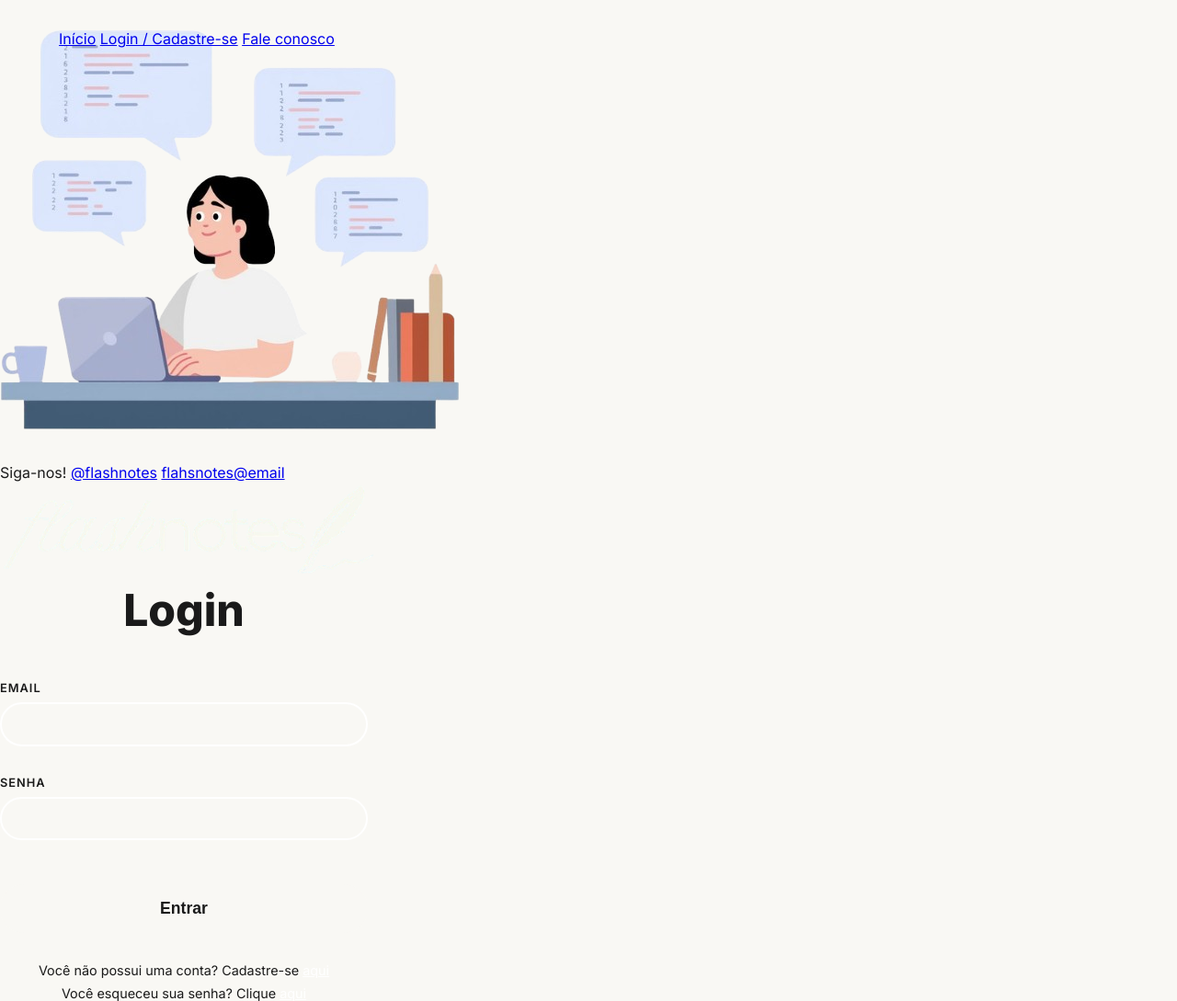
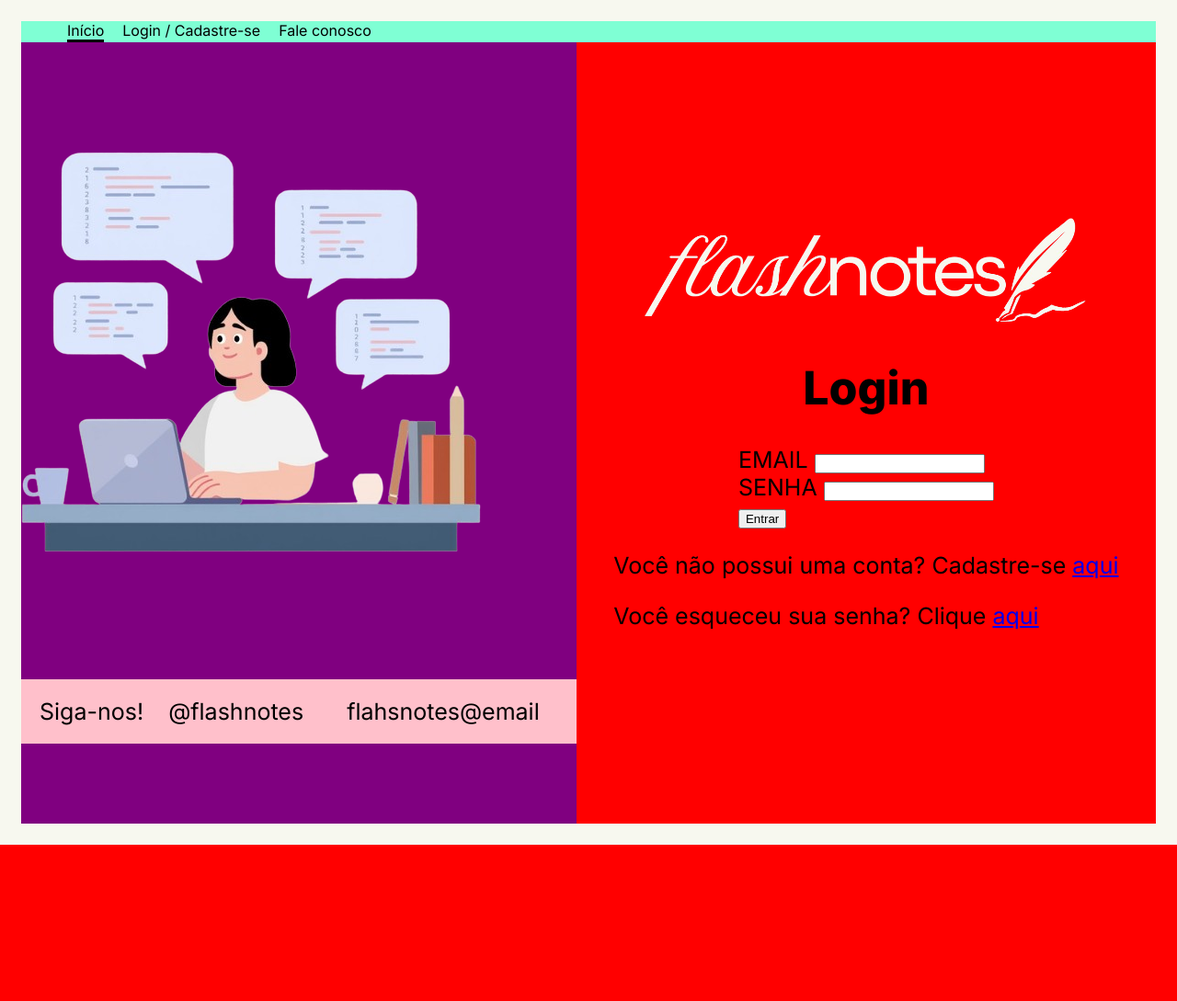
Before and after one commit to fernanda-rl/flashnotes-engsw, a PHP site: page /login.php in a window 1280 px wide. Shown: the whole page at 92% size. After the commit the page ends 919 px from the top, so only its background shows below. Run offline with PHP 8.4, Linux system fonts and the light colour scheme.

Commit message:
Add files via upload

```diff
--- a/css/login.css
+++ b/css/login.css
@@ -1,246 +1,70 @@
-:root {
-    --cor-fundo-claro: #f9f8f4;
-    --cor-azul-primario: #0066cc;
-    --cor-texto-preto: #1a1a1a;
-    --cor-texto-cinza: #4a4a4a;
-    --cor-branco: #ffffff;
-    --fonte-principal: 'Inter', sans-serif;
-    --fonte-marca: 'Pacifico', cursive;
+body{
+    background-color: #f7f8ef;
+    font-family: 'Inter', sans-serif;
+    padding: 15px; /*espaço de dentro da div em relação ao conteúdo*/
+    flex-direction: column; /*define a direção (horizontal
+    ou vertical) e a ordem (normal ou invertida) em que os itens flexíveis são organizados dentro de um contêiner flex.*/
+    display: flex;
 }
 
-* {
-    margin: 0;
-    padding: 0;
-    box-sizing: border-box;
+.navbar{
+    display: flex;
+    gap: 20px;
+    padding-left: 50px;
+    background-color: aquamarine;
 }
 
-body {
-    background-color: var(--cor-fundo-claro);
-    font-family: var(--fonte-principal);
-    color: var(--cor-texto-preto);
-    min-height: 100vh;
+.navbar a{
+    text-decoration: none;
+    color: black;
+}
+
+#ativo{
+    border-bottom: 3px solid;
+}
+
+.principal{
     display: flex;
+    flex: 1;
+    background-color: purple;
+    font-size: 25px;
+    align-items: center;
+}
+
+#espaco_imagem{
+    /*  width: 900px;*/
+    display: flex;
+    flex: 1;
+    flex-direction: column;
+    justify-content: space-between;
+}
+
+.container-login{
+    background-color: red;
+    /*width: 700px;*/
+    height: 850px;
+    align-items: center;
+    justify-content: center;
+    display: flex;
+    flex: 1;
     flex-direction: column;
 }
 
-.cabecalho {
-    padding: 2rem 5%;
-    position: absolute;
-    top: 0;
-    left: 0;
-    width: 50%; /* O menu fica apenas no lado esquerdo na imagem */
-    z-index: 10;
+#logo_c{
+    width: 492px;
+    height: 126px;
+
 }
 
-.lista-menu {
-    list-style: none;
-    display: flex;
-    gap: 2rem;
+.footer{
+    margin-top: 100px;
+    margin-bottom: 0px;
+    background-color: pink;
+    padding: 20px;
 }
 
-.lista-menu li a {
+.footer a{
     text-decoration: none;
-    color: var(--cor-texto-cinza);
-    font-size: 1.1rem;
-    position: relative;
-    padding-bottom: 5px;
+    color: black;
+    padding: 20px;
 }
-
-.lista-menu li a.ativo {
-    color: var(--cor-texto-preto);
-}
-
-.lista-menu li a.ativo::after {
-    content: '';
-    position: absolute;
-    bottom: 0;
-    left: 0;
-    width: 100%;
-    height: 3px;
-    background-color: var(--cor-azul-primario);
-}
-
-.conteudo-principal {
-    display: flex;
-    flex: 1;
-    min-height: 100vh;
-}
-
-.secao-ilustracao {
-    flex: 1;
-    display: flex;
-    flex-direction: column;
-    justify-content: center;
-    align-items: center;
-    padding: 2rem;
-    background-color: var(--cor-fundo-claro);
-}
-
-.container-ilustracao {
-    max-width: 80%;
-    margin-bottom: 2rem;
-}
-
-.imagem-ilustrativa {
-    width: 100%;
-    height: auto;
-    border-radius: 15px;
-}
-
-.rodape-links {
-    position: absolute;
-    bottom: 2rem;
-    left: 5%;
-    display: flex;
-    gap: 2rem;
-    font-size: 0.9rem;
-    color: var(--cor-texto-cinza);
-}
-
-.rodape-links a {
-    text-decoration: none;
-    color: var(--cor-texto-cinza);
-}
-
-.secao-formulario {
-    flex: 1;
-    background-color: var(--cor-azul-primario);
-    display: flex;
-    justify-content: center;
-    align-items: center;
-    color: var(--cor-branco);
-    padding: 2rem;
-}
-
-.container-login {
-    width: 100%;
-    max-width: 400px;
-    text-align: center;
-}
-
-.logo-container {
-    display: flex;
-    align-items: center;
-    justify-content: center;
-    gap: 0.5rem;
-    margin-bottom: 3rem;
-}
-
-.nome-marca {
-    font-family: var(--fonte-marca);
-    font-size: 2.5rem;
-    font-weight: 400;
-}
-
-.icone-pena {
-    font-size: 2rem;
-}
-
-.titulo-login {
-    font-size: 3rem;
-    font-weight: 800;
-    margin-bottom: 3rem;
-}
-
-.formulario-login {
-    display: flex;
-    flex-direction: column;
-    gap: 2rem;
-    margin-bottom: 2rem;
-}
-
-.campo-entrada {
-    display: flex;
-    flex-direction: column;
-    align-items: flex-start;
-    gap: 0.5rem;
-}
-
-.campo-entrada label {
-    font-size: 0.8rem;
-    font-weight: 600;
-    letter-spacing: 1px;
-}
-
-.campo-entrada input {
-    width: 100%;
-    background: transparent;
-    border: 2px solid var(--cor-branco);
-    border-radius: 25px;
-    padding: 0.8rem 1.5rem;
-    color: var(--cor-branco);
-    font-size: 1rem;
-    outline: none;
-}
-
-.botao-entrar {
-    background-color: var(--cor-fundo-claro);
-    color: var(--cor-texto-preto);
-    border: none;
-    border-radius: 30px;
-    padding: 1rem;
-    font-size: 1.1rem;
-    font-weight: 700;
-    cursor: pointer;
-    transition: opacity 0.2s;
-    margin-top: 1rem;
-}
-
-.botao-entrar:hover {
-    opacity: 0.9;
-}
-
-.links-auxiliares {
-    font-size: 0.9rem;
-    display: flex;
-    flex-direction: column;
-    gap: 0.5rem;
-}
-
-.links-auxiliares a {
-    color: var(--cor-branco);
-    text-decoration: underline;
-}
-
-.mensagem-erro {
-    background-color: #ff4d4d;
-    color: white;
-    padding: 0.5rem;
-    border-radius: 5px;
-    margin-bottom: 1rem;
-}
-
-#logo_c{
-    width: 412px;
-    height: 106px;
-}
-
-/* Responsividade */
-@media (max-width: 900px) {
-    .conteudo-principal {
-        flex-direction: column;
-    }
-
-    .cabecalho {
-        width: 100%;
-        position: relative;
-        background-color: var(--cor-fundo-claro);
-    }
-
-    .secao-ilustracao {
-        display: none; /* Oculta a ilustração em telas pequenas para focar no login */
-    }
-
-    .secao-formulario {
-        padding: 4rem 2rem;
-    }
-
-    .rodape-links {
-        position: relative;
-        bottom: 0;
-        left: 0;
-        justify-content: center;
-        padding: 2rem;
-        background-color: var(--cor-fundo-claro);
-    }
-}
```
Also changed, not shown: css/style.css (+72 -4 lines).
